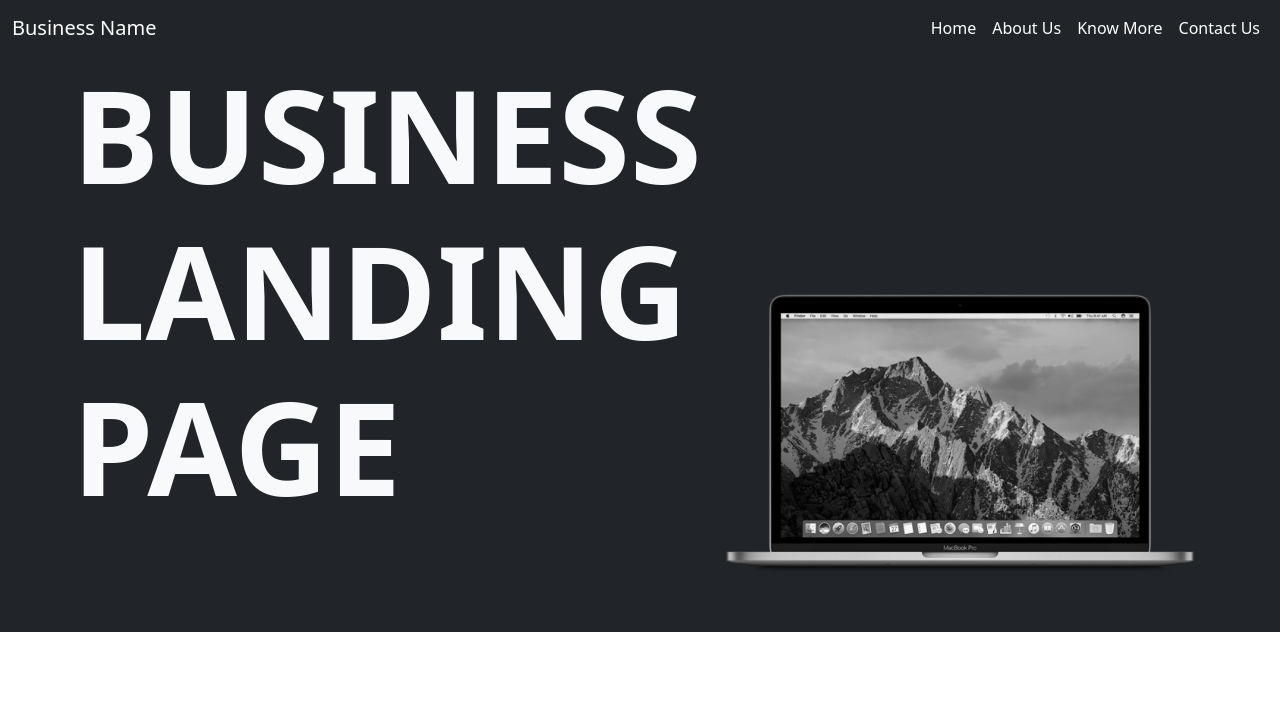
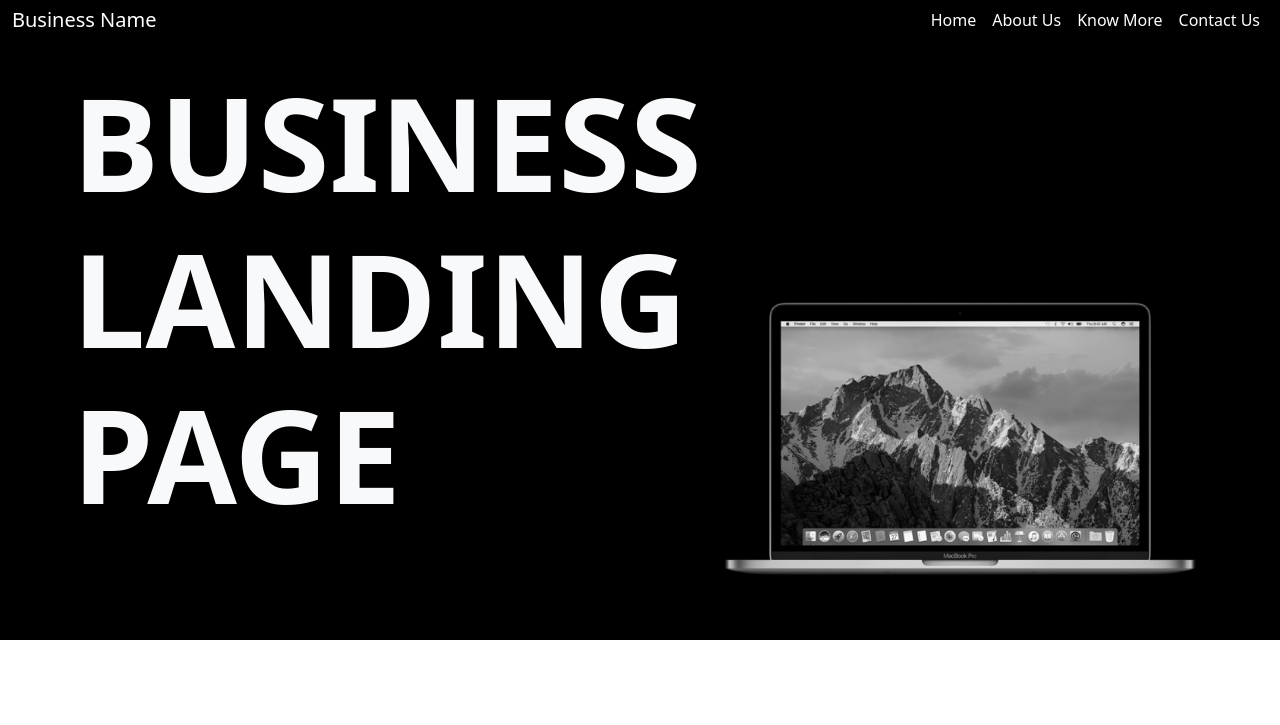
Before and after one commit to abdulragib/Module_Test_05, a plain HTML site: page index.html in a window 1280 px wide. Shown: the top 725 px of the page. Drawn offline with nearby package versions, Linux system fonts and the light colour scheme.

Commit message:
Solution 3.0

```diff
--- a/index.html
+++ b/index.html
@@ -11,8 +11,8 @@
 <body>
 
     <!--NavBar-->
-    <nav class="navbar navbar-expand-lg navbar-dark bg-dark">
-        <div class="container-fluid">
+    <nav class="navbar navbar-expand-lg navbar-dark bg">
+        <div class="container-fluid sticky">
           <a class="navbar-brand" href="#">Business Name</a>
           <button class="navbar-toggler" type="button" data-bs-toggle="collapse" data-bs-target="#navbarNav">
             <span class="navbar-toggler-icon"></span>
@@ -39,8 +39,8 @@
 
     <!--Carousel-->
 
-   <div class="container-fluid bg-dark">
-      <div class="row ms-5">
+   <div class="container-fluid bg">
+      <div class="row ms-5 pt-5">
 
         <div class="col-md-6 text-light mb-5">
            <h1 id="header-text">BUSINESS <br> LANDING <br> PAGE</h1>
@@ -78,6 +78,7 @@
     </div>
    </div>
 
+
    <!--services-->
 
    <h1 class="ms-5 mt-5">OUR SERVICES</h1>
@@ -104,9 +105,12 @@
    </div>
 
    <hr class="line">
+
+
+   <!--footer-->
 <form>
   <div class="container-fluid">
-    <div class="row bg-dark pt-5 pb-5 center">
+    <div class="row pt-5 pb-5 center bg">
 
        <h1 class="text-light d-flex justify-content-center">Contact Us</h1>
 
--- a/style.css
+++ b/style.css
@@ -48,3 +48,14 @@ input {
     width: 15% !important;
     margin-left:320px;
 }
+
+.sticky{
+    top: 0;
+    position: fixed;
+    background-color: black;
+
+}
+
+.bg{
+    background-color: black;
+}
```
